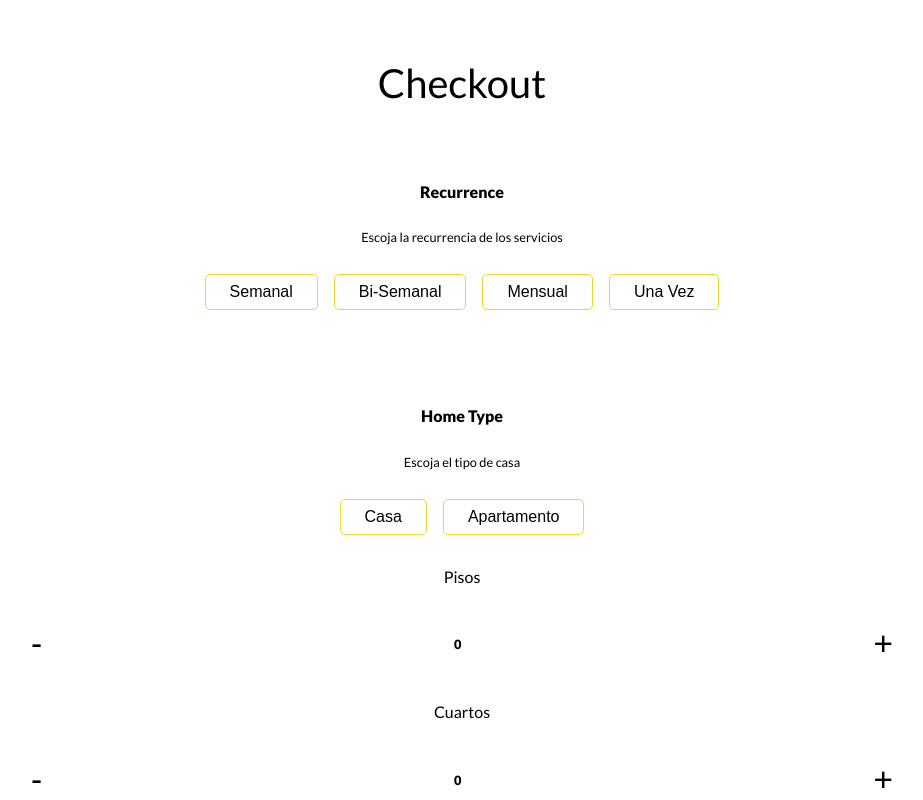
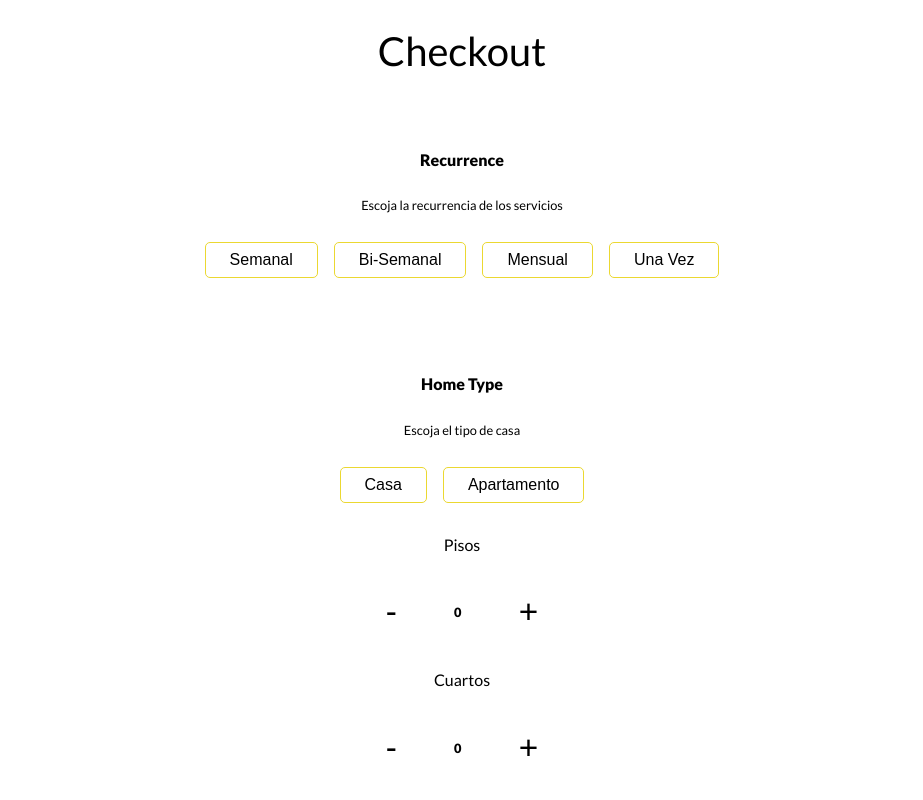
Before and after one commit to bonjouranainc/web-app, a React app in the folder front-end/: page /checkout in a window 1280 px wide. Shown: the top 800 px of the page, without its empty margins (178-1101 px from the left). Built offline with nearby package versions, Linux system fonts and the light colour scheme.

Commit message:
Styling changes to Checkout component

```diff
--- a/front-end/src/scenes/About/components/Staff/styles.css
+++ b/front-end/src/scenes/About/components/Staff/styles.css
@@ -1,7 +1,3 @@
-.staff {
-  padding: 2em 1em;
-}
-
 .staff-header, .staff-body {
   display: none;
 }
--- a/front-end/src/scenes/About/components/WhatWeDo/styles.css
+++ b/front-end/src/scenes/About/components/WhatWeDo/styles.css
@@ -1,7 +1,3 @@
-.whatWeDo {
-  padding: 2em 1em;
-}
-
 @media only screen and (min-width: 768px) {
   .whatWeDo p {
     margin: 0 7em 2em 7em;
--- a/front-end/src/scenes/Checkout/components/HomeType/AmmountControls.js
+++ b/front-end/src/scenes/Checkout/components/HomeType/AmmountControls.js
@@ -16,7 +16,7 @@ class AmmountControls extends Component {
 
   render() {
     return (
-      <div className='ammount-controls row'>
+      <div className='ammount-controls '>
         <button
           onClick={this._subtract}
         >
--- a/front-end/src/scenes/Checkout/components/HomeType/styles.css
+++ b/front-end/src/scenes/Checkout/components/HomeType/styles.css
@@ -0,0 +1,9 @@
+.ammount-controls {
+  display: flex;
+  justify-content: center;
+  align-items: center;
+}
+
+.ammount-controls p {
+  margin: 1em 4em;
+}
--- a/front-end/src/scenes/Checkout/index.js
+++ b/front-end/src/scenes/Checkout/index.js
@@ -20,7 +20,7 @@ class Checkout extends Component {
   render() {
 
     return (
-      <div className='wrapper'>
+      <div className='col'>
         <h1>Checkout</h1>
         <Recurrence />
         <HomeType />
```
